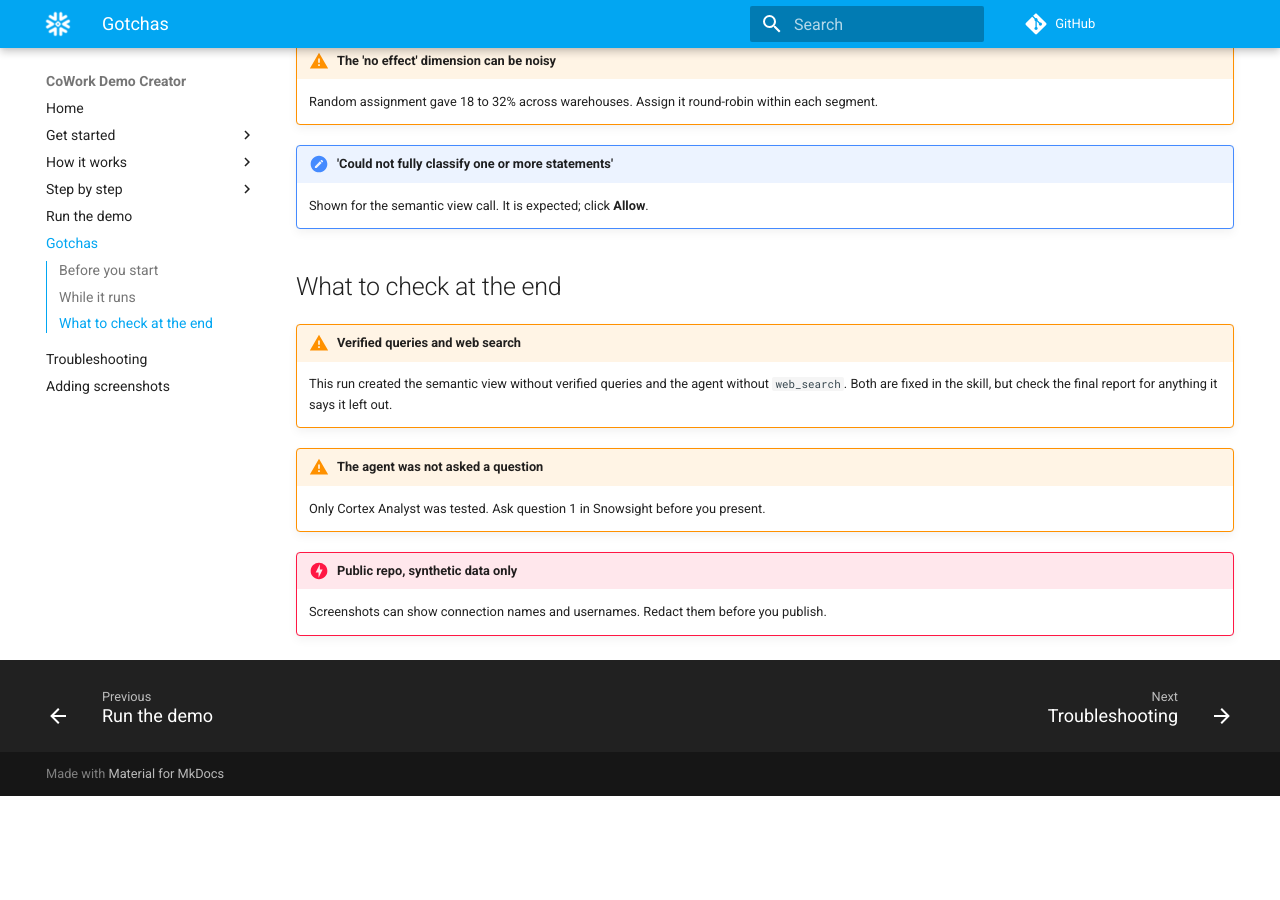
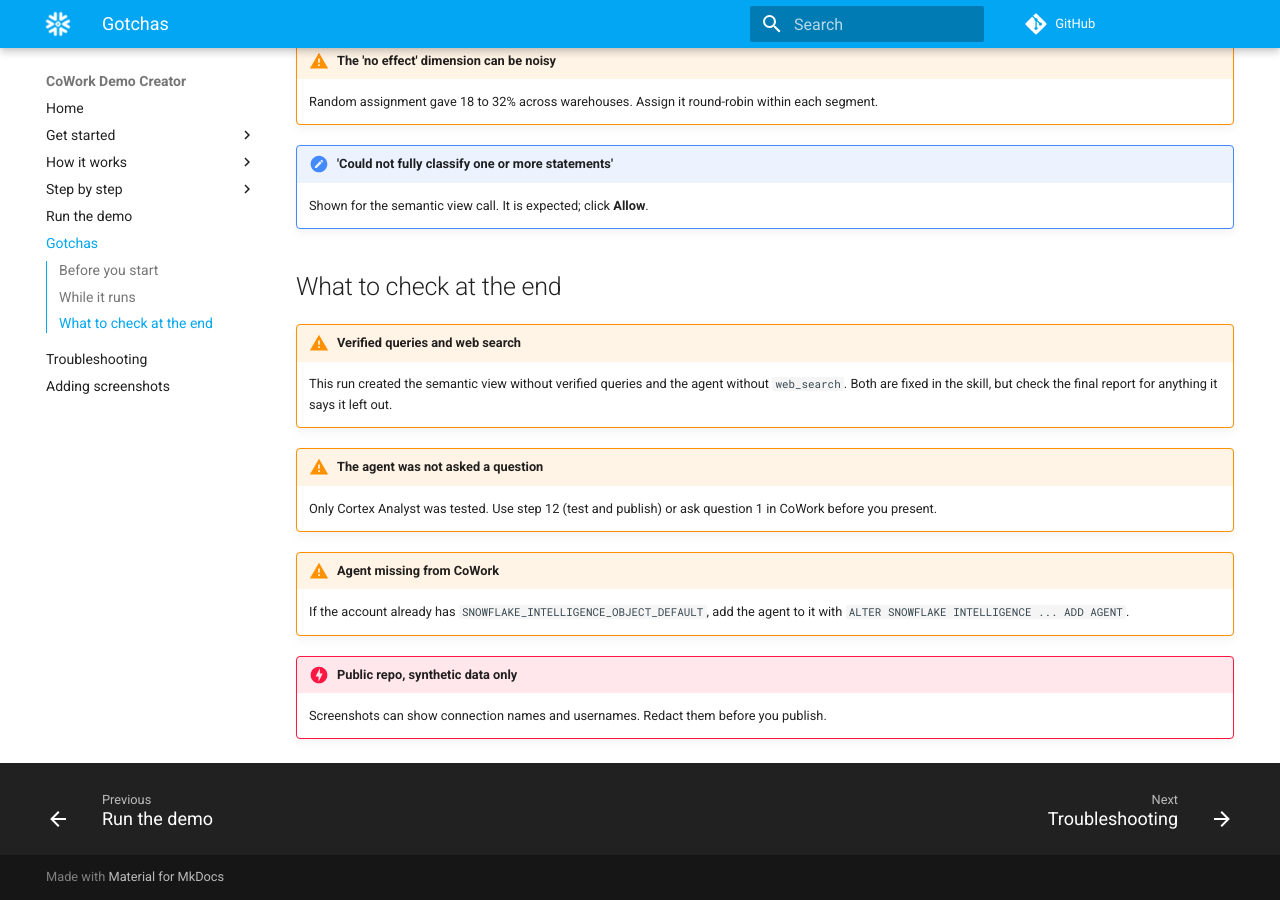
Before and after one commit to sfc-gh-makukreja/spn-demo-creator, an MkDocs documentation site: the page built from docs/gotchas.md, in a window 1280 px wide and 900 px high, scrolled down 956 px. Built offline with MkDocs 1.6.1 and Material for MkDocs 9.7.7, drawn with Linux system fonts in a browser that asks for light colours; comment, search, counter and statistics services are not loaded; before the commit the page ends 1752 px from its top, so only the background shows below that.

Commit message:
Add step 12: test and publish agent to CoWork, with screenshots

```diff
--- a/docs/gotchas.md
+++ b/docs/gotchas.md
@@ -36,7 +36,10 @@ Everything that went wrong or surprised us in the first run, in one place.
     This run created the semantic view without verified queries and the agent without `web_search`. Both are fixed in the skill, but check the final report for anything it says it left out.
 
 !!! warning "The agent was not asked a question"
-    Only Cortex Analyst was tested. Ask question 1 in Snowsight before you present.
+    Only Cortex Analyst was tested. Use step 12 (test and publish) or ask question 1 in CoWork before you present.
+
+!!! warning "Agent missing from CoWork"
+    If the account already has `SNOWFLAKE_INTELLIGENCE_OBJECT_DEFAULT`, add the agent to it with `ALTER SNOWFLAKE INTELLIGENCE ... ADD AGENT`.
 
 !!! danger "Public repo, synthetic data only"
     Screenshots can show connection names and usernames. Redact them before you publish.
--- a/mkdocs.yml
+++ b/mkdocs.yml
@@ -48,6 +48,7 @@ nav:
       - 9. Cortex Agent: steps/09-agent.md
       - 10. Sample questions: steps/10-questions.md
       - 11. Demo script: steps/11-script.md
+      - 12. Test and publish: steps/12-publish.md
   - Run the demo: run-the-demo.md
   - Gotchas: gotchas.md
   - Troubleshooting: troubleshooting.md
```
Also changed, not shown: docs/run-the-demo.md (+2 -3 lines), docs/steps/10-questions.md (+1 -1 lines), docs/steps/12-publish.md (added, +57 -0 lines), spn-demo-creator/SKILL.md (+8 -0 lines), docs/assets/img/12-add-to-intelligence.png (added), docs/assets/img/12-cowork-answer.png (added), docs/assets/img/12-cowork-home.png (added), docs/assets/img/12-cowork-key-points.png (added), docs/assets/img/12-cowork-table.png (added), docs/assets/img/12-run-agent-test.png (added), docs/assets/img/12-set-profile.png (added), docs/assets/img/12-test-summary.png (added).
